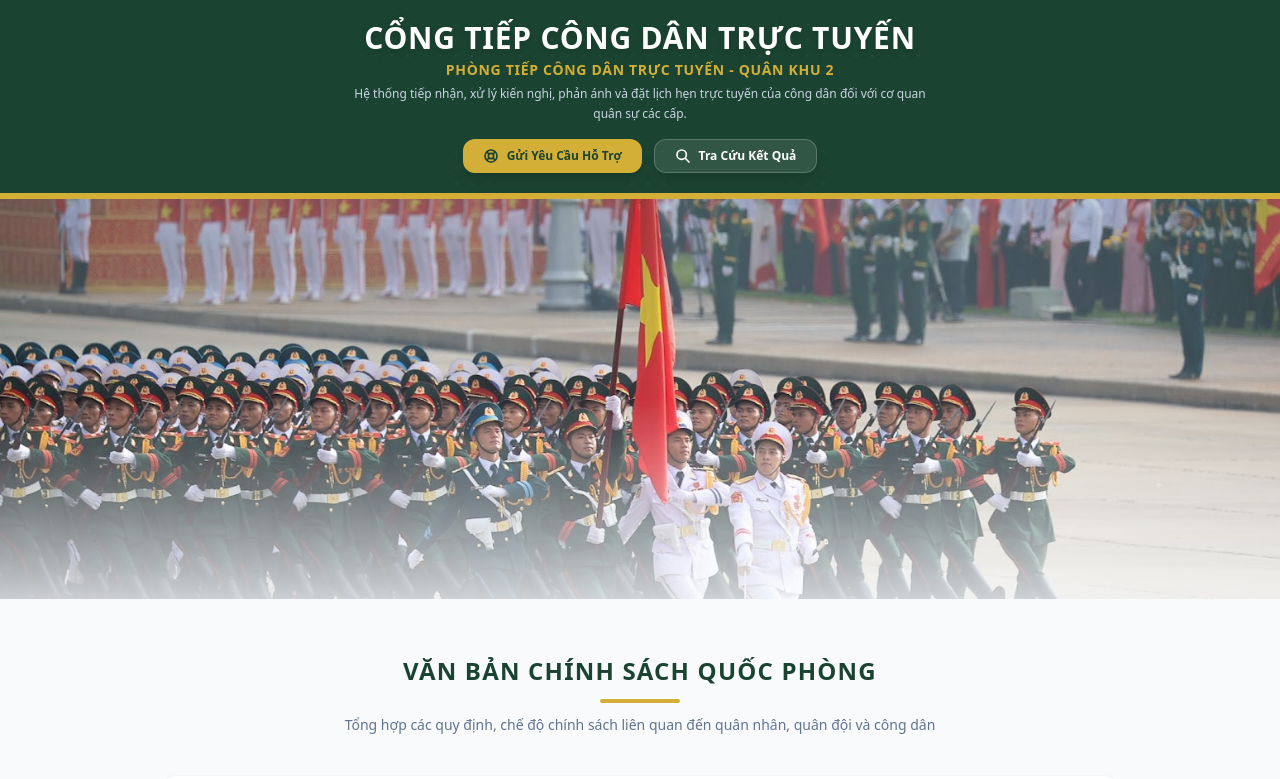
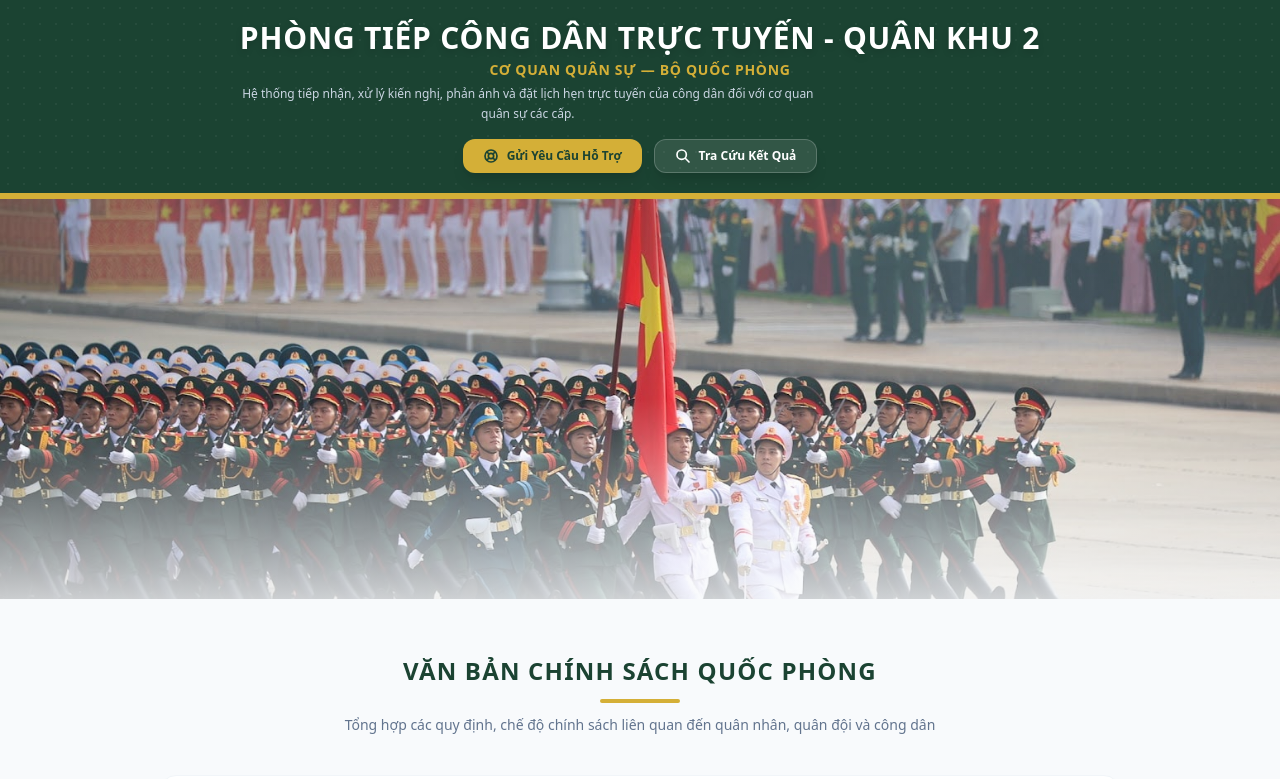
Before and after one commit to Tuongii/congdan, a Next.js app in the folder cong-cong-dan-frontend/: page / in a window 1280 px wide. Shown: the top 779 px of the page. Built offline with nearby package versions, Linux system fonts and the light colour scheme.

Commit message:
Cập nhật tiêu đề thành Quân khu 2

```diff
--- a/cong-cong-dan-frontend/app/page.tsx
+++ b/cong-cong-dan-frontend/app/page.tsx
@@ -23,10 +23,10 @@ export default function Home() {
           <div className="flex flex-col items-center justify-center text-center text-white">
             <div className="space-y-1">
               <h1 className="text-xl md:text-3xl font-extrabold uppercase tracking-wide drop-shadow-md">
-                Cổng Tiếp Công Dân Trực Tuyến
+                Phòng Tiếp công dân trực tuyến - Quân khu 2
               </h1>
               <p className="text-xs md:text-sm font-semibold text-qd-yellow tracking-wider uppercase mt-0.5">
-                Phòng Tiếp công dân trực tuyến - Quân khu 2
+                Cơ Quan Quân Sự — Bộ Quốc Phòng
               </p>
               <p className="text-[11px] md:text-xs text-slate-300 max-w-xl leading-relaxed mt-1">
                 Hệ thống tiếp nhận, xử lý kiến nghị, phản ánh và đặt lịch hẹn trực tuyến
```
